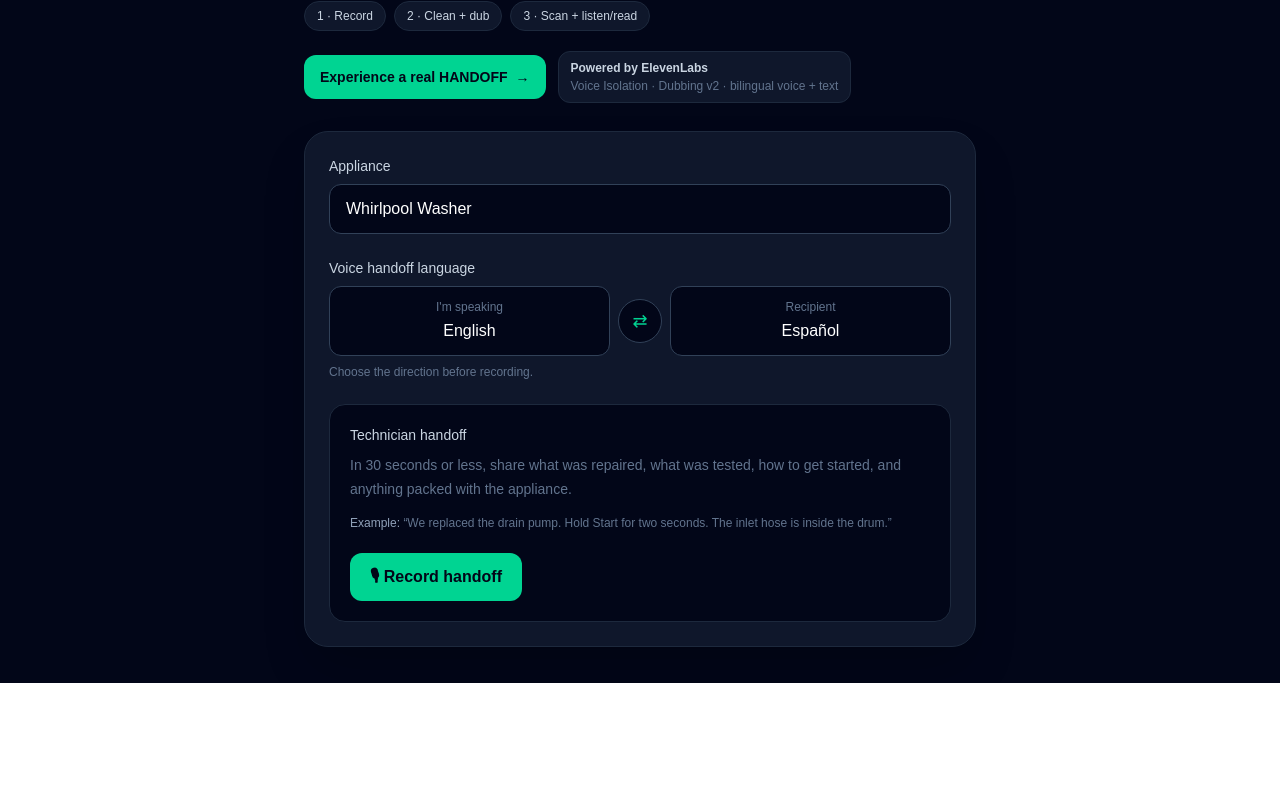
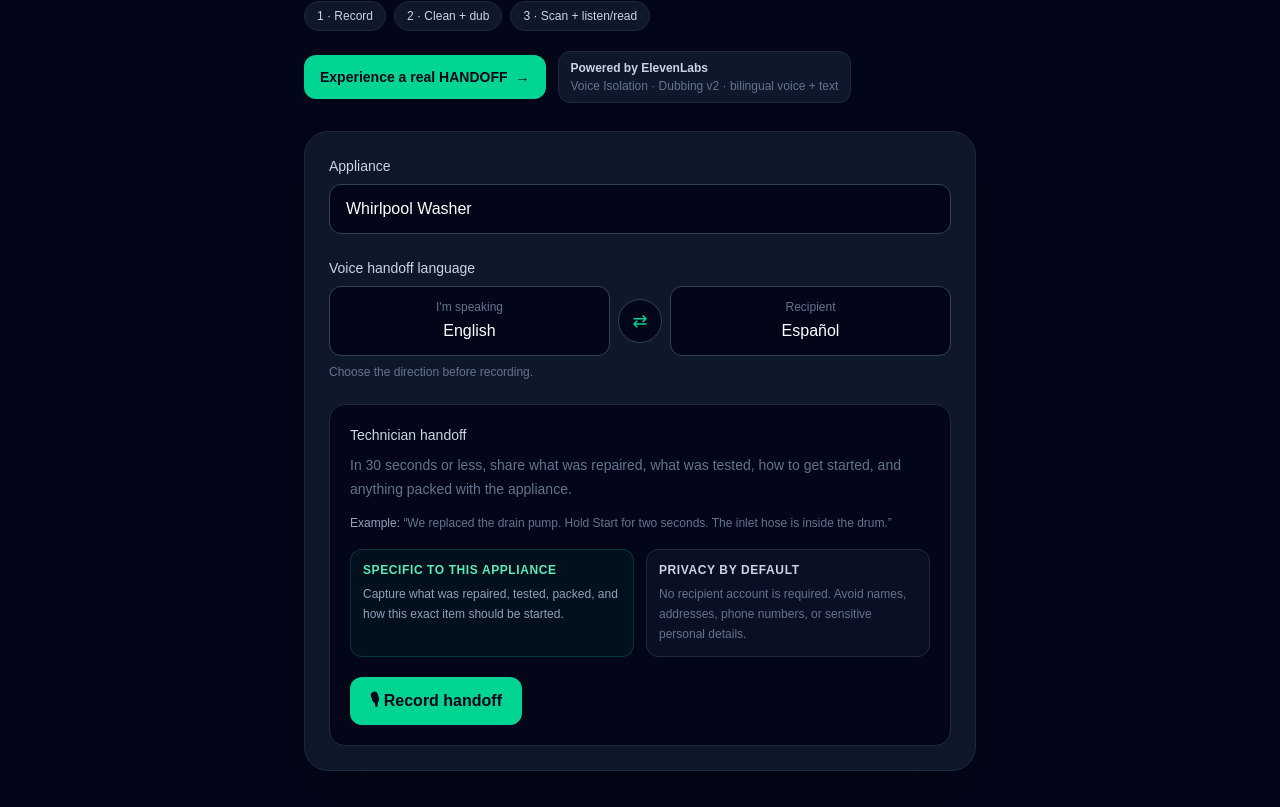
Before and after one commit to mneang/handoff, a Next.js app: page / in a window 1280 px wide. Shown: the part 361-1168 px from the top of the page. Before the commit the page ends 1044 px from the top, so only its background shows below. Built offline with nearby package versions, Linux system fonts and the light colour scheme.

Commit message:
Strengthen HANDOFF differentiation and trust

```diff
--- a/src/app/page.tsx
+++ b/src/app/page.tsx
@@ -987,6 +987,31 @@
               The inlet hose is inside the drum.”
             </p>
 
+            <div className="mt-4 grid gap-3 sm:grid-cols-2">
+              <div className="rounded-xl border border-emerald-400/20 bg-emerald-400/5 p-3">
+                <p className="text-xs font-semibold uppercase tracking-wider text-emerald-300">
+                  Specific to this appliance
+                </p>
+
+                <p className="mt-1.5 text-xs leading-5 text-slate-400">
+                  Capture what was repaired, tested, packed,
+                  and how this exact item should be started.
+                </p>
+              </div>
+
+              <div className="rounded-xl border border-slate-800 bg-slate-900/60 p-3">
+                <p className="text-xs font-semibold uppercase tracking-wider text-slate-300">
+                  Privacy by default
+                </p>
+
+                <p className="mt-1.5 text-xs leading-5 text-slate-500">
+                  No recipient account is required.
+                  Avoid names, addresses, phone numbers,
+                  or sensitive personal details.
+                </p>
+              </div>
+            </div>
+
             <div className="mt-5 flex flex-wrap items-center gap-3">
               {status !==
                 "recording" && (
```
